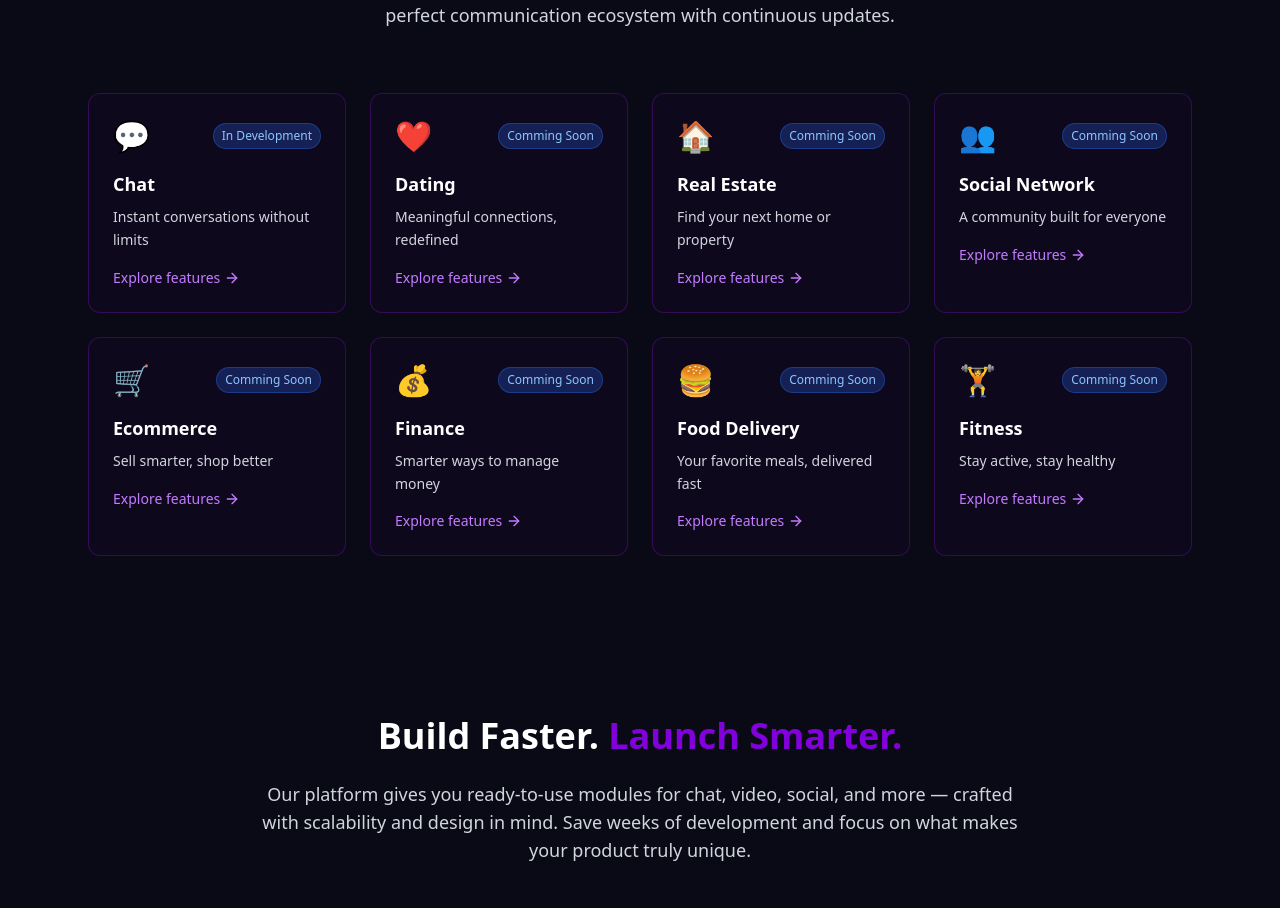
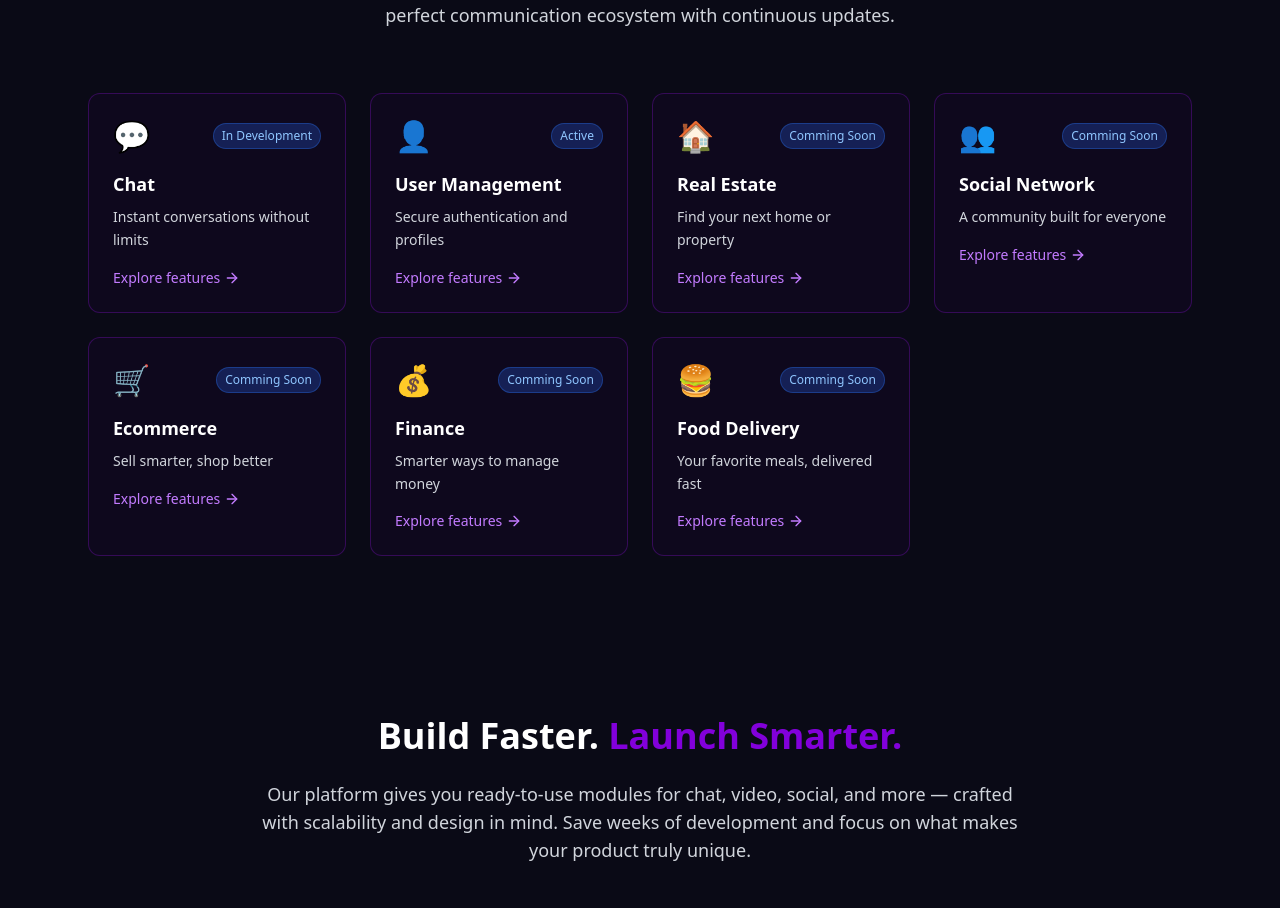
Before and after one commit to MichaelGetu-git/idea-pad, a Next.js app: page / in a window 1280 px wide. Shown: the part 1680-2588 px from the top of the page. Built offline with nearby package versions, Linux system fonts and the light colour scheme.

Commit message:
update: modules upadte

```diff
--- a/src/app/Navbar.tsx
+++ b/src/app/Navbar.tsx
@@ -1,7 +1,5 @@
 "use client";
 
-import { useState } from "react";
-import { useRouter } from "next/navigation";
 import Link from "next/link";
 
 const NavBar = () => (
--- a/src/app/page.tsx
+++ b/src/app/page.tsx
@@ -1,58 +1,13 @@
 "use client";
 import {
   ArrowRight,
-  Video,
   MessageSquare,
-  Users,
   Zap,
-  Shield,
-  Clock,
-  CheckCircle,
-  Star,
-  Smartphone,
-  Monitor,
-  Calendar,
   Sparkles,
-  ShoppingCart,
-  Briefcase,
   Code,
-  Heart,
   TrendingUp,
-  Building,
-  Bot,
-  Globe,
-  Mic,
-  FileText,
-  Search,
-  Bell,
-  Lock,
-  Palette,
-  BarChart3,
-  Headphones,
-  Database,
-  Workflow,
-  GitBranch,
-  Camera,
-  Share2,
-  Filter,
-  Tag,
-  Archive,
-  Play,
-  X,
-  Layers,
-  Settings,
-  Cpu,
-  Cloud,
-  View,
-  ViewIcon,
-  Watch,
-  VideoIcon,
-  ChevronDown,
   AppWindow,
-  PlugZapIcon,
-  Plug2Icon,
   Layers2,
-  Grid,
   Users2,
   Rocket,
 } from "lucide-react";
@@ -88,19 +43,19 @@ const ConceptPage = () => {
       color: "orange",
     },
     {
-      emoji: "❤️",
-      title: "Dating",
-      tagline: "Meaningful connections, redefined",
+      emoji: "👤",
+      title: "User Management",
+      tagline: "Secure authentication and profiles",
       description:
-        "Discover new people, match with confidence, and build relationships in a safe and engaging way.",
+        "Complete user account system with authentication, profile management, and security controls for your application.",
       features: [
-        "Smart matching",
-        "Profile discovery",
-        "Interactive chats",
+        "Secure login/signup",
+        "Profile customization",
+        "Account settings",
         "Privacy controls",
       ],
-      status: "Comming Soon",
-      color: "pink",
+      status: "Active",
+      color: "blue",
     },
     {
       emoji: "🏠",
@@ -176,21 +131,6 @@ const ConceptPage = () => {
       ],
       status: "Comming Soon",
       color: "red",
-    },
-    {
-      emoji: "🏋️",
-      title: "Fitness",
-      tagline: "Stay active, stay healthy",
-      description:
-        "Personalized workouts, progress tracking, and health insights to support your fitness journey.",
-      features: [
-        "Workout plans",
-        "Progress tracking",
-        "Nutrition tips",
-        "Community support",
-      ],
-      status: "Comming Soon",
-      color: "teal",
     },
   ];
 
--- a/src/app/useCase.tsx
+++ b/src/app/useCase.tsx
@@ -1,4 +1,4 @@
-import { ArrowRight, Video, MessageSquare, Users, Zap, Shield, Clock, CheckCircle, Star, Smartphone, Monitor, Calendar, Sparkles, ShoppingCart, Briefcase, Code, Heart, TrendingUp, Building } from 'lucide-react';
+import { CheckCircle,  ShoppingCart,  Code, Heart, Building } from 'lucide-react';
 import { useState } from 'react';
 
 
```
Also changed, not shown: src/app/chat/page.tsx (+0 -29 lines).
